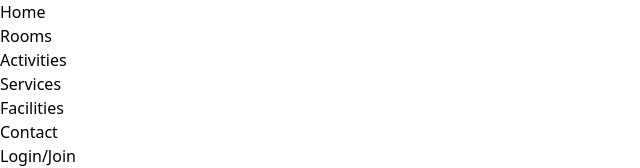
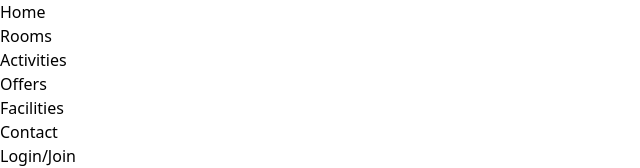
Before and after one commit to Sanduni4822/Hotel-Booking-System-New, a React (Vite) app: page / in a window 1280 px wide. Shown: the top 168 px of the page, without its empty margins (0-640 px from the left). Built offline with nearby package versions, Linux system fonts and the light colour scheme.

Commit message:
Modified BaseLayout.jsx

```diff
--- a/src/layouts/BaseLayout.jsx
+++ b/src/layouts/BaseLayout.jsx
@@ -23,8 +23,8 @@ const BaseLayout = () => {
             </Link>
           </li>
           <li>
-            <Link to="/services" className="text-white hover:bg-gray-700 px-3 py-2 rounded">
-              Services
+            <Link to="/offers" className="text-white hover:bg-gray-700 px-3 py-2 rounded">
+              Offers
             </Link>
           </li>
           <li>
```
